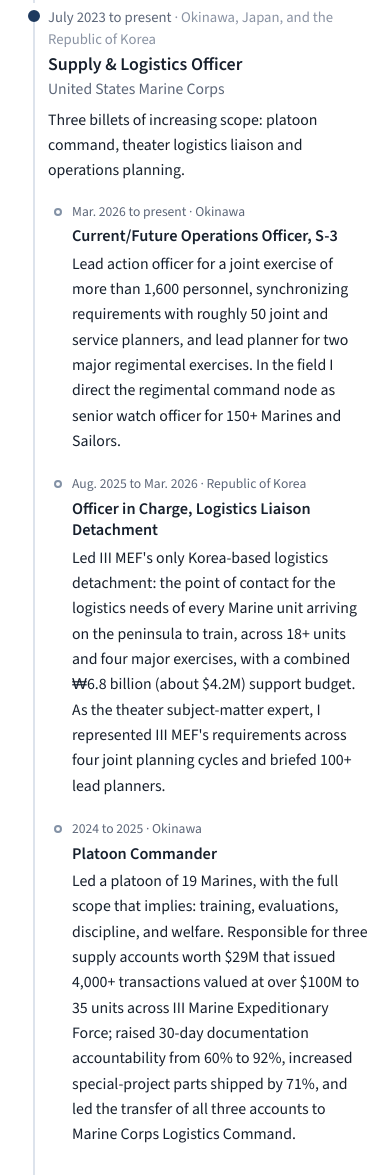
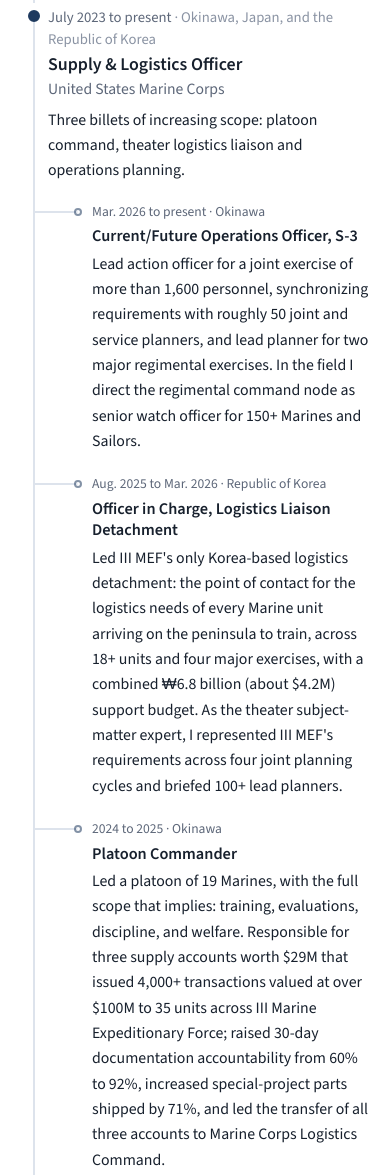
Before and after one commit to imcmurry/imcmurry.github.io, a plain HTML site: page index.html in a window 390 px wide. Shown: the part 9224-10399 px from the top of the page. Drawn offline with nearby package versions, Linux system fonts and the light colour scheme.

Commit message:
Connect and deepen nested Marine Corps billet timeline

```diff
--- a/index.html
+++ b/index.html
@@ -210,9 +210,10 @@ strong { font-weight: 600; }
 .roles h3 { font-size: 1.12rem; font-family: var(--sans); font-weight: 600; }
 .roles .org { color: var(--ink-2); font-size: 0.98rem; margin-bottom: 6px; }
 .roles p.desc { max-width: 64ch; font-size: 0.99rem; }
-.billets { list-style: none; margin: 18px 0 0 24px; padding: 0; display: grid; gap: 20px; }
+.billets { list-style: none; margin: 18px 0 0 44px; padding: 0; display: grid; gap: 20px; }
 .billets li { position: relative; display: grid; grid-template-columns: minmax(0, 1fr); gap: 3px; }
 .billets li::before { content: ""; position: absolute; left: -20px; top: 7px; width: 8px; height: 8px; border-radius: 50%; background: var(--paper); border: 2px solid var(--accent); opacity: 0.55; z-index: 1; }
+.billets li::after { content: ""; position: absolute; left: -60px; top: 10px; width: 44px; height: 2px; background: var(--rule); }
 .billets .bwhen { font-size: 0.85rem; color: var(--ink-2); font-variant-numeric: tabular-nums; }
 .billets h4 { margin: 0; font-family: var(--sans); font-weight: 600; font-size: 1.02rem; line-height: 1.3; }
 .billets p.desc { margin-top: 4px; }
@@ -255,6 +256,7 @@ footer .container { display: flex; justify-content: space-between; flex-wrap: wr
   .roles .when .place { display: inline; }
   .roles .when .place::before { content: " · "; }
   .billets li::before { left: -18px; }
+  .billets li::after { left: -58px; width: 44px; }
   .two-col { grid-template-columns: 1fr; gap: 40px; }
 }
 @media (max-width: 640px) {
```
